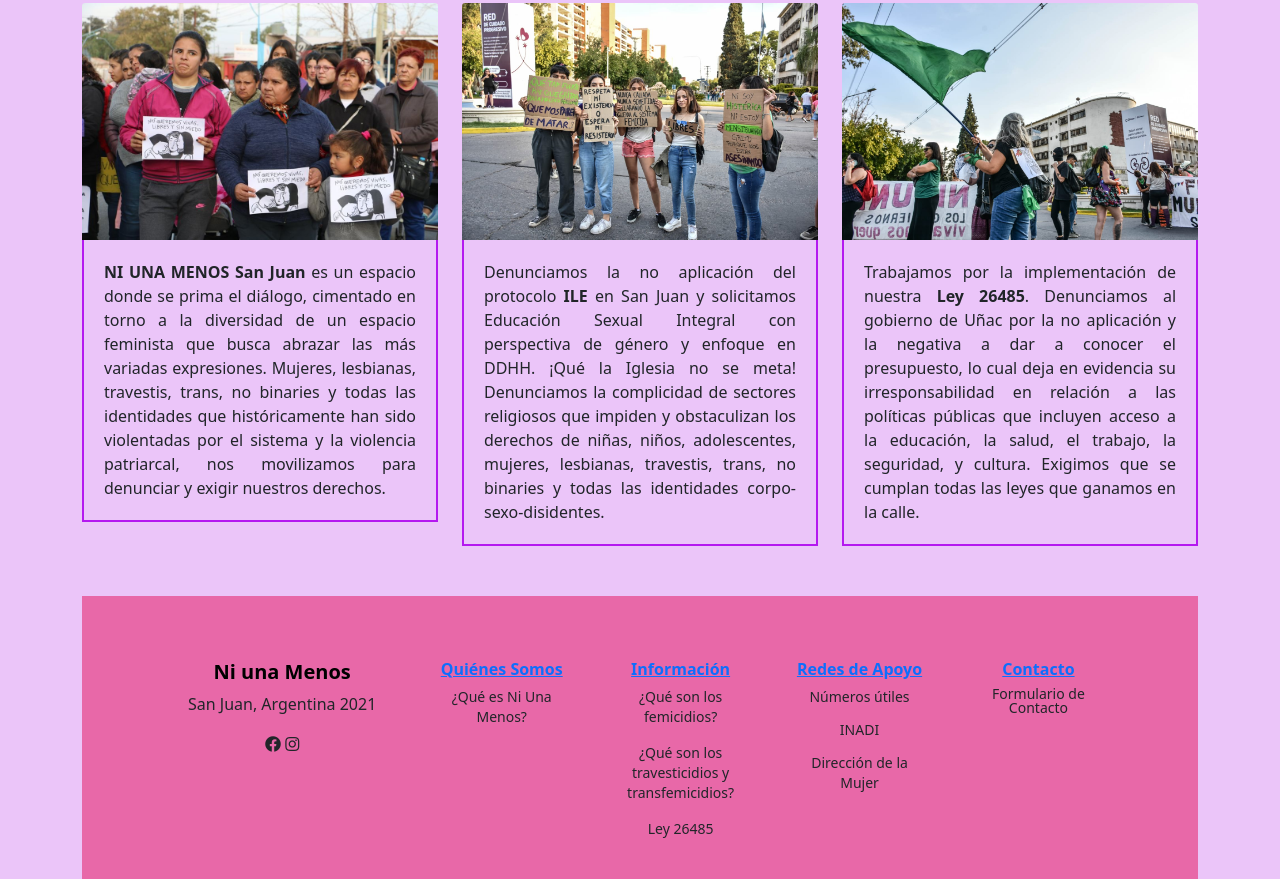
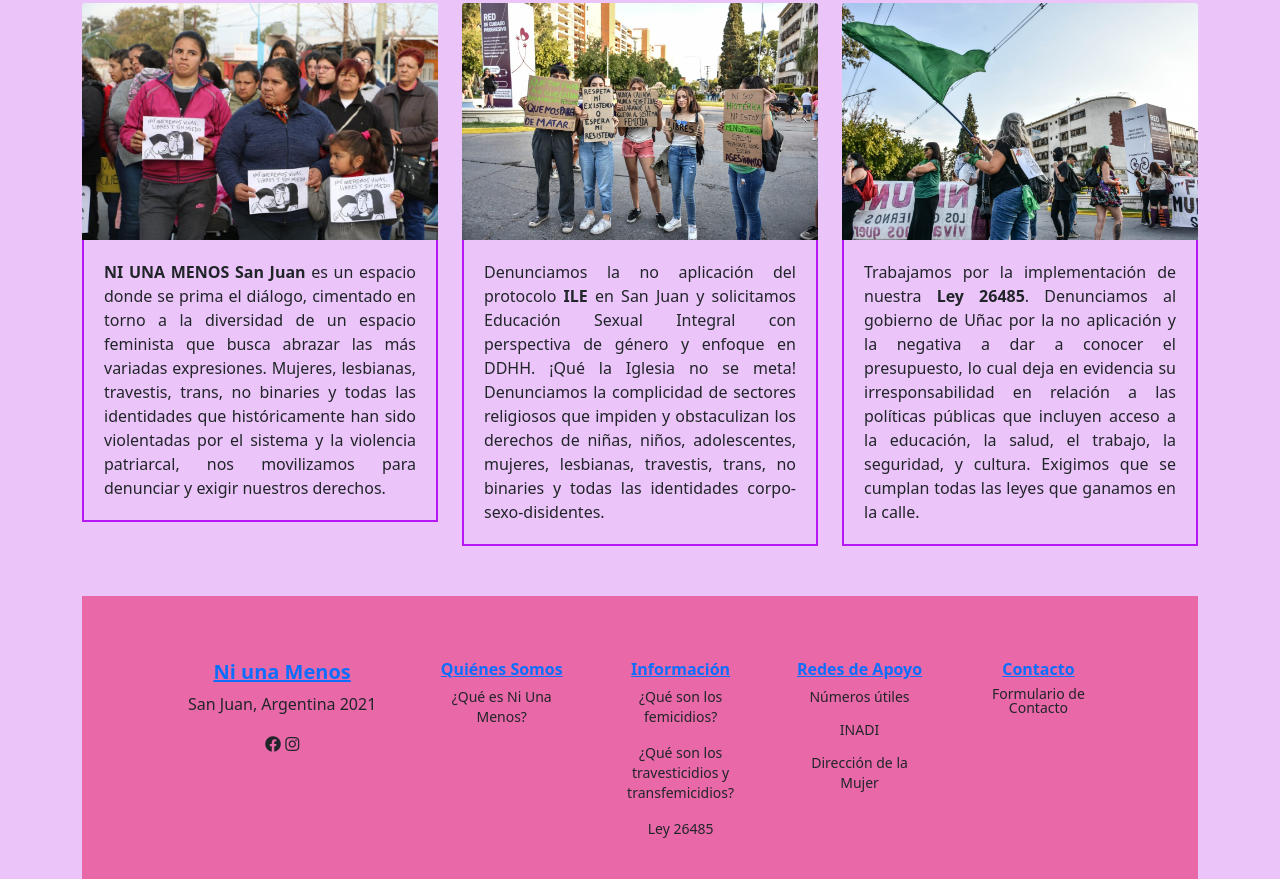
Before and after one commit to yaninaiveth/Proyecto-Final, a website: page index.html in a window 1280 px wide. Shown: the part 719-1598 px from the top of the page. Drawn offline with nearby package versions, Linux system fonts and the light colour scheme; files that its build step writes are made by us from their sources; a web font is replaced by a local one.

Commit message:
Se quitaron elementos del Footer

```diff
--- a/scss/_footer.scss
+++ b/scss/_footer.scss
@@ -41,13 +41,5 @@ footer{
     margin-left: 81.2px;
 }
 
-.enlace{
-    text-decoration: none;
-    color: $black;
-}
-
-.enlace:hover{
-    color: $white;
-}
 
 /*FIN ESTILO FOOTER*/
```
